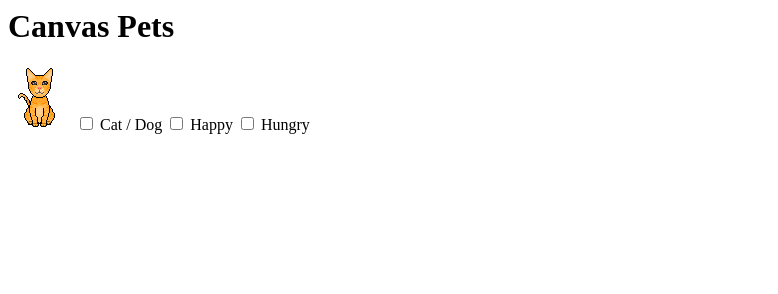
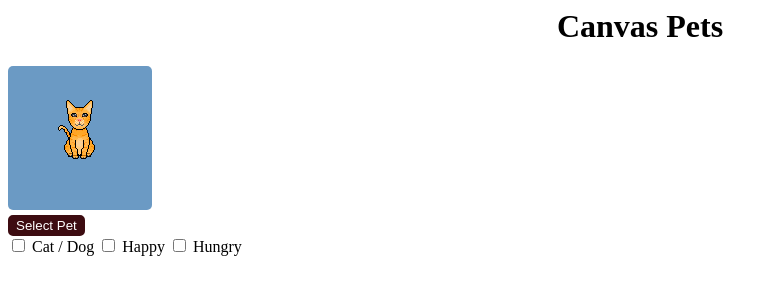
Before and after one commit to IsRo06/WeAreSeniorProject, a website with bundled scripts: page html/main.html in a window 1280 px wide. Shown: the whole page, without its empty margins (0-778 px from the left). Built offline with nearby package versions, Linux system fonts and the light colour scheme; some packages are replaced by stand-ins of ours.

Commit message:
Implemented carousel in popup

```diff
--- /dev/null
+++ b/css/styles.css
@@ -0,0 +1,65 @@
+h1 {
+	text-align: center;
+}
+
+#selectBtn {
+	background-color: #3D0C11;
+	border-radius: 5px;
+	border-color: #3D0C11;
+	color: white;
+	border-width: 2px;
+	border-style: solid;
+	margin-top: 5px;
+}
+
+#selectBtn:hover{
+	border-color: #3D0C11;
+	background-color: #FFFFFF;
+	color: #3D0C11;
+	cursor: pointer;
+}
+
+.carousel {
+  position: relative;
+}
+
+.carousel__item {
+  height: 80px;
+  width: 80px;
+  background: #6B9AC4;
+  padding: 1em;
+  font-family: "Quicksand", sans-serif;
+  font-weight: bold;
+  font-size: 2em;
+  text-align: center;
+  border-radius: 5px;
+  color: #ffffff;
+  display: none;
+}
+
+.carousel__item--selected {
+  display: block;
+}
+
+.carousel__nav {
+  width: 100%;
+  padding: 20px 0;
+  position: absolute;
+  bottom: 0;
+  left: 0;
+  text-align: center;
+}
+
+.carousel__button {
+  width: 10px;
+  height: 10px;
+  display: inline-block;
+  background: rgba(255, 255, 255, 0.2);
+  border-radius: 50%;
+  margin: 0 5px;
+  cursor: pointer;
+}
+
+.carousel__button--selected {
+  background: rgba(255, 255, 255, 0.5);
+}
--- a/html/main.html
+++ b/html/main.html
@@ -1,8 +1,18 @@
 <html>
+	<link rel="stylesheet" href="../css/styles.css">
   <body>
     <h1>Canvas Pets</h1>
+	<div class="carousel">
+		<div class="carousel__item" data-pet="cat">
+			<img id="catImg" src="/Images/Cat/CatWagTail.gif" />
+		</div>
+		<div class="carousel__item" data-pet="dog">
+			<img id="dogImg" src="/Images/Dog/DogTailWag.gif" />
+		</div>
+	</div>
+	<button id="selectBtn">Select Pet</button>
+	<br/>
 
-    <img id="myImage" src="/Images/Cat/CatWagTail.gif" />
 
     <label>
       <input type="checkbox" id="animalToggle">
@@ -19,6 +29,7 @@
       Hungry
     </label>
 
+
     <script type="module" src="/js/popup.js"></script>
   </body>
 </html>
--- a/js/popup.js
+++ b/js/popup.js
@@ -2,10 +2,14 @@ import { sum } from "/js/background.js";
 
 console.log("Yeehaw! 2 + 2 = " + sum(2, 2));
 
+const selectBtn = document.getElementById("selectBtn");
+
 const animalToggle = document.getElementById("animalToggle");
 const moodToggle = document.getElementById("moodToggle");
 const hungerToggle = document.getElementById("hungerToggle");
-const imageElement = document.getElementById("myImage");
+
+const dogImg = document.getElementById("dogImg");
+const catImg = document.getElementById("catImg");
 
 const PATHS = {
   cat: {
@@ -26,13 +30,18 @@ chrome.storage.local.get(["dogSelected"], (data) => {
 });
 
 function refreshImage() {
-  const animal = animalToggle.checked ? "dog" : "cat";
-
-  const mood = hungerToggle.checked ? "hungry"
+  // const animal = animalToggle.checked ? "dog" : "cat";
+  chrome.storage.local.get(["selectedPet"], (data) => {
+	  const animal = data.selectedPet || "cat";
+	  const mood = hungerToggle.checked ? "hungry"
              : moodToggle.checked   ? "happy"
              : "normal";
 
-  imageElement.src = PATHS[animal][mood];
+	  if(PATHS[animal] && PATHS[animal][mood]) {
+		  dogImg.src = PATHS["dog"][mood];
+		  catImg.src = PATHS["cat"][mood];
+	  }
+  });
 }
 
 function handleAnimalToggle() {
@@ -55,6 +64,60 @@ function handleHungryToggle() {
   refreshImage();
 }
 
-animalToggle.addEventListener("change", handleAnimalToggle);
+// animalToggle.addEventListener("change", handleAnimalToggle);
 moodToggle.addEventListener("change", handleHappyToggle);
 hungerToggle.addEventListener("change", handleHungryToggle);
+
+
+selectBtn.addEventListener("click", () => {
+	const activeItem = document.querySelector(".carousel__item--selected");
+
+	if(activeItem) {
+		const chosenPet = activeItem.getAttribute("data-pet");
+
+		chrome.storage.local.set({ selectedPet: chosenPet }, () => {
+			refreshImage();
+			selectBtn.textContent = "Selected!";
+			setTimeout(() => selectBtn.textContent = "Select Pet", 1000);
+		});
+	}
+});
+
+
+
+document.querySelectorAll(".carousel").forEach((carousel) => {
+  const items = carousel.querySelectorAll(".carousel__item");
+  const buttonsHtml = Array.from(items, () => {
+    return `<span class="carousel__button"></span>`;
+  });
+
+  carousel.insertAdjacentHTML(
+    "beforeend",
+    `
+		<div class="carousel__nav">
+			${buttonsHtml.join("")}
+		</div>
+	`
+  );
+
+  const buttons = carousel.querySelectorAll(".carousel__button");
+
+  buttons.forEach((button, i) => {
+    button.addEventListener("click", () => {
+      // un-select all the items
+      items.forEach((item) =>
+        item.classList.remove("carousel__item--selected")
+      );
+      buttons.forEach((button) =>
+        button.classList.remove("carousel__button--selected")
+      );
+
+      items[i].classList.add("carousel__item--selected");
+      button.classList.add("carousel__button--selected");
+    });
+  });
+
+  // Select the first item on page load
+  items[0].classList.add("carousel__item--selected");
+  buttons[0].classList.add("carousel__button--selected");
+});
```
Also changed, not shown: js/content.js (+6 -6 lines), manifest.json.
